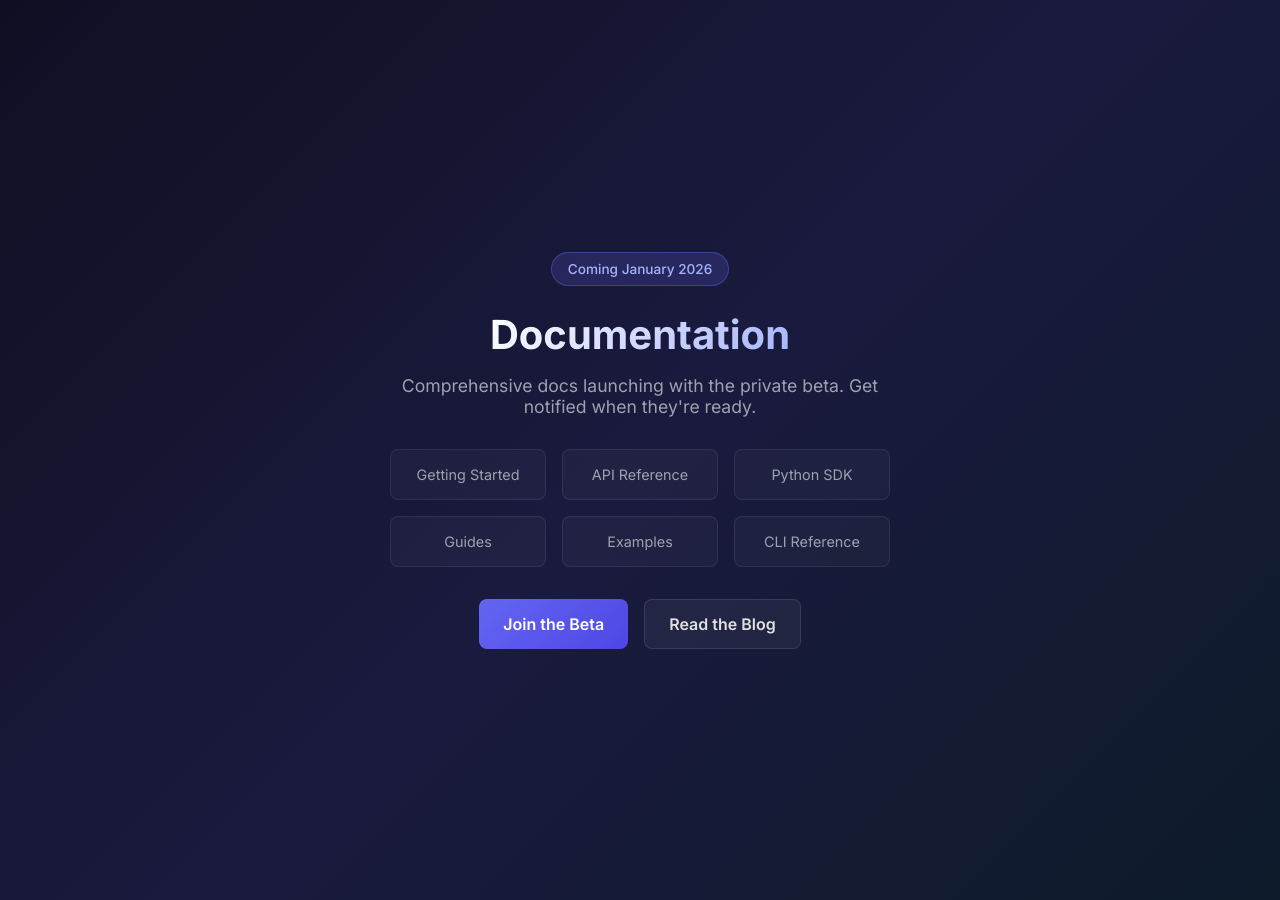
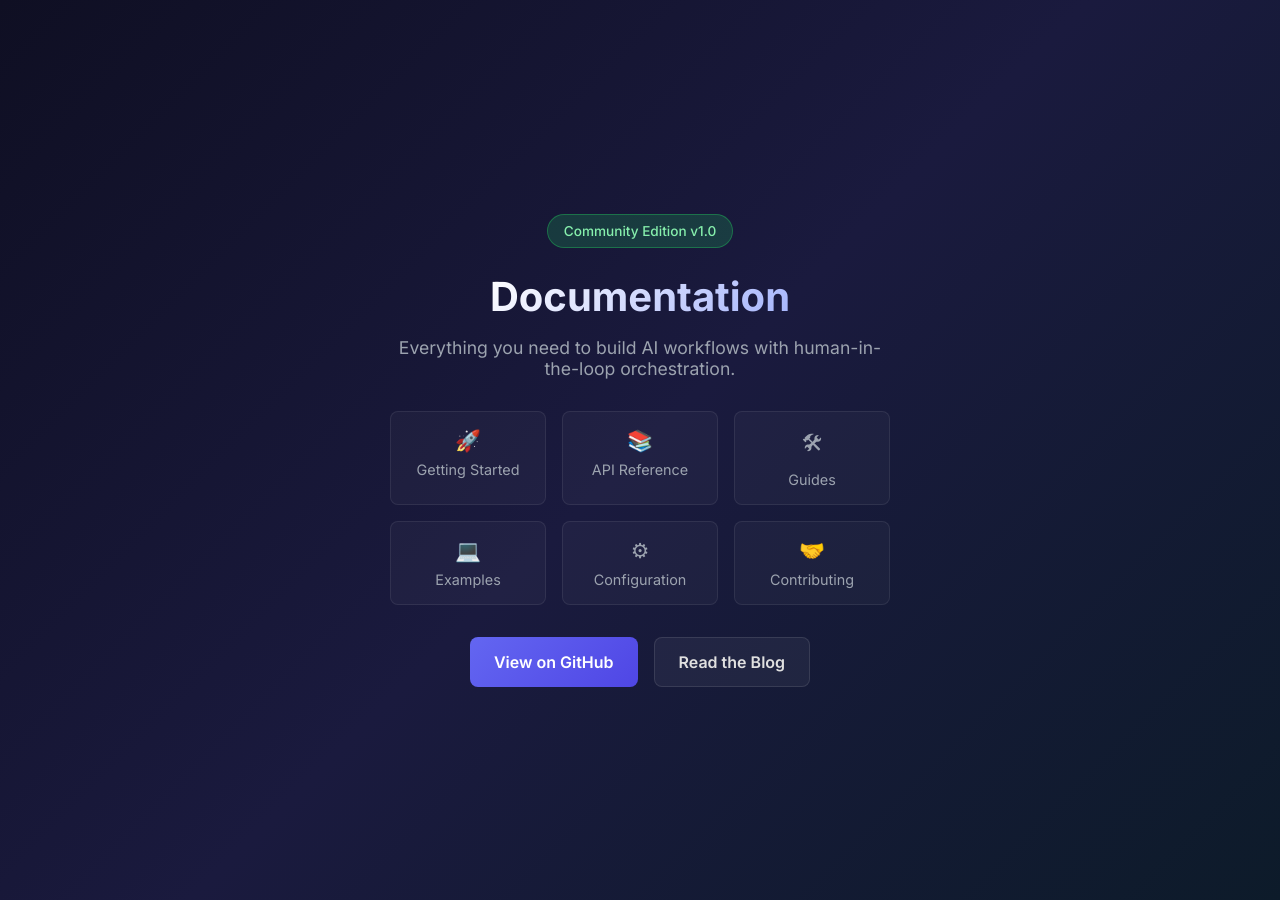
Before and after one commit to Bodaty/aictrlnet.com, a Jekyll site: the page docs/index.html, which Jekyll copies as it is, in a window 1280 px wide. Built offline with Jekyll 4.4.1, drawn with Linux system fonts in a browser that asks for light colours.

Commit message:
docs: Replace placeholder with live documentation links
Update docs page from "Coming January 2026" placeholder to live links
pointing to GitHub repo documentation. Added Getting Started, API
Reference, Guides, Examples, Configuration, and Contributing sections.

```diff
--- a/docs/index.html
+++ b/docs/index.html
@@ -4,7 +4,7 @@
     <meta charset="UTF-8">
     <meta name="viewport" content="width=device-width, initial-scale=1.0">
     <title>Documentation - AICtrlNet</title>
-    <meta name="description" content="AICtrlNet documentation - API reference, guides, and tutorials. Coming soon.">
+    <meta name="description" content="AICtrlNet documentation - Getting started, API reference, guides, and examples for the AI orchestration platform.">
     <link rel="preconnect" href="https://fonts.googleapis.com">
     <link rel="preconnect" href="https://fonts.gstatic.com" crossorigin>
     <link href="https://fonts.googleapis.com/css2?family=Inter:wght@400;500;600;700&display=swap" rel="stylesheet">
@@ -24,9 +24,9 @@
         }
         .badge {
             display: inline-block;
-            background: rgba(99, 102, 241, 0.2);
-            border: 1px solid rgba(99, 102, 241, 0.4);
-            color: #a5b4fc;
+            background: rgba(34, 197, 94, 0.2);
+            border: 1px solid rgba(34, 197, 94, 0.4);
+            color: #86efac;
             padding: 0.5rem 1rem;
             border-radius: 50px;
             font-size: 0.85rem;
@@ -62,6 +62,20 @@
             padding: 1rem;
             font-size: 0.9rem;
             color: #9ca3af;
+            text-decoration: none;
+            transition: all 0.2s ease;
+            display: block;
+        }
+        .doc-item:hover {
+            background: rgba(255, 255, 255, 0.08);
+            border-color: rgba(99, 102, 241, 0.4);
+            color: #e0e0e0;
+            transform: translateY(-2px);
+        }
+        .doc-item .icon {
+            font-size: 1.3rem;
+            margin-bottom: 0.5rem;
+            display: block;
         }
         .cta-group {
             display: flex;
@@ -99,21 +113,39 @@
     </style>
 </head>
 <body>
-    <div class="badge">Coming January 2026</div>
+    <div class="badge">Community Edition v1.0</div>
     <h1>Documentation</h1>
-    <p>Comprehensive docs launching with the private beta. Get notified when they're ready.</p>
+    <p>Everything you need to build AI workflows with human-in-the-loop orchestration.</p>
 
     <div class="docs-preview">
-        <div class="doc-item">Getting Started</div>
-        <div class="doc-item">API Reference</div>
-        <div class="doc-item">Python SDK</div>
-        <div class="doc-item">Guides</div>
-        <div class="doc-item">Examples</div>
-        <div class="doc-item">CLI Reference</div>
+        <a href="https://github.com/Bodaty/aictrlnet-community/blob/main/docs/getting-started.md" class="doc-item">
+            <span class="icon">&#128640;</span>
+            Getting Started
+        </a>
+        <a href="https://github.com/Bodaty/aictrlnet-community/blob/main/docs/api.md" class="doc-item">
+            <span class="icon">&#128218;</span>
+            API Reference
+        </a>
+        <a href="https://github.com/Bodaty/aictrlnet-community/blob/main/docs/guides.md" class="doc-item">
+            <span class="icon">&#128736;</span>
+            Guides
+        </a>
+        <a href="https://github.com/Bodaty/aictrlnet-community/blob/main/docs/examples.md" class="doc-item">
+            <span class="icon">&#128187;</span>
+            Examples
+        </a>
+        <a href="https://github.com/Bodaty/aictrlnet-community/blob/main/ENV_VARS.md" class="doc-item">
+            <span class="icon">&#9881;</span>
+            Configuration
+        </a>
+        <a href="https://github.com/Bodaty/aictrlnet-community/blob/main/CONTRIBUTING.md" class="doc-item">
+            <span class="icon">&#129309;</span>
+            Contributing
+        </a>
     </div>
 
     <div class="cta-group">
-        <a href="/" class="btn btn-primary">Join the Beta</a>
+        <a href="https://github.com/Bodaty/aictrlnet-community" class="btn btn-primary">View on GitHub</a>
         <a href="/blog" class="btn btn-secondary">Read the Blog</a>
     </div>
 </body>
```
